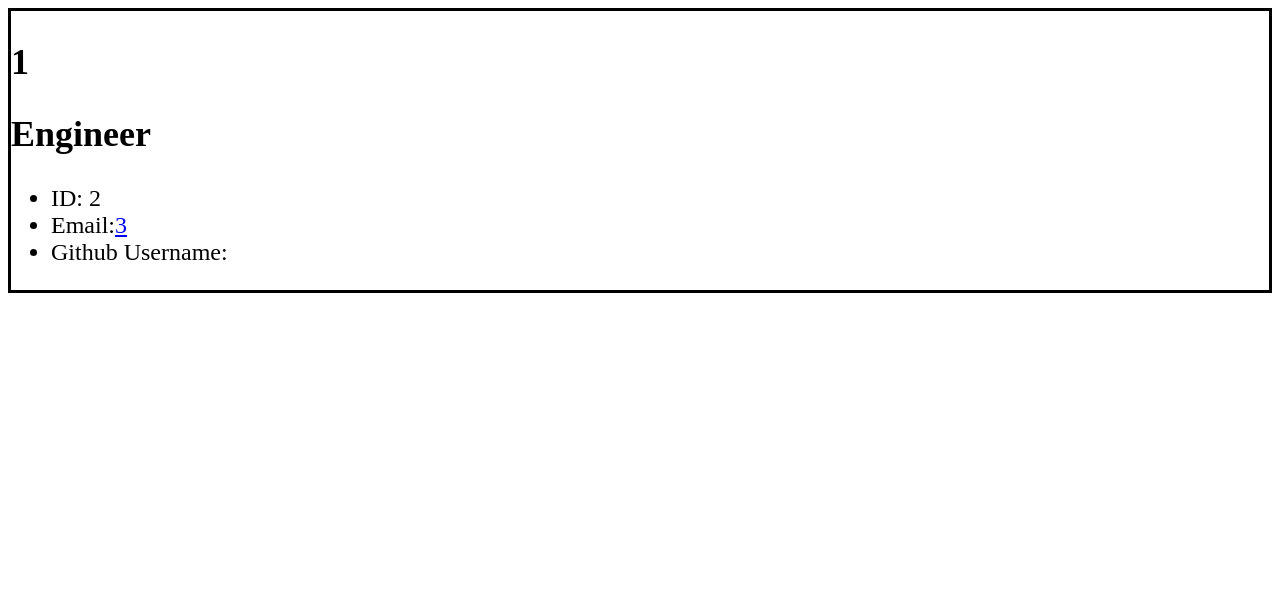
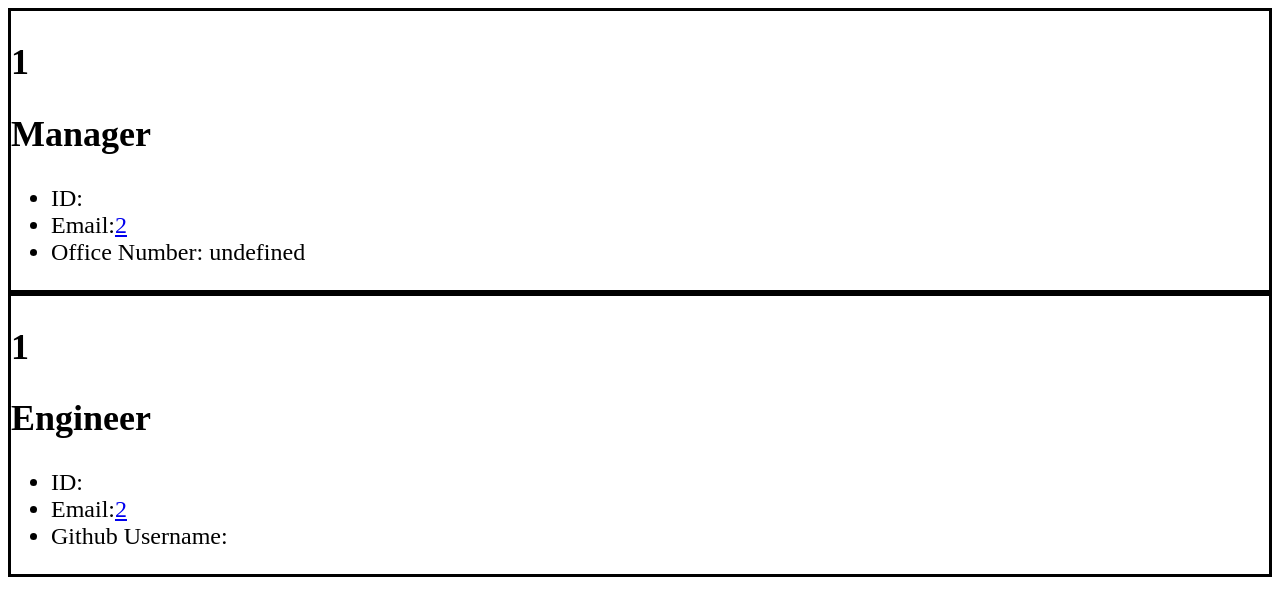
Before and after one commit to itsvnvo/team-profile-generator, a website: page index.html in a window 1280 px wide. Drawn offline with Linux system fonts and the light colour scheme; files that its build step writes are made by us from their sources.

Commit message:
fixed while function not looping

```diff
--- a/index.html
+++ b/index.html
@@ -17,13 +17,26 @@
         <div class="card">
             <div class="card-header">
                 <h2>1</h2>
+                <h2> Manager</h2>
+            </div>
+        <div class="card-body">
+             <ul>
+                <li>ID: </li>
+                <li>Email:<a href="mailto:2">2</a></li>
+                <li>Office Number: undefined</li>
+            </ul>
+         </div>
+        </div>
+        <div class="card">
+            <div class="card-header">
+                <h2>1</h2>
                 <h2> Engineer</h2>
             </div>
         <div class="card-body">
              <ul>
-                <li>ID: 2</li>
-                <li>Email:<a href="mailto:3">3</a></li>
-                <li>Github Username: <a href="https://github.com/4"></a></li>
+                <li>ID: </li>
+                <li>Email:<a href="mailto:2">2</a></li>
+                <li>Github Username: <a href="https://github.com/35"></a></li>
             </ul>
          </div>
         </div>
```
Also changed, not shown: index.js (+1 -7 lines).
